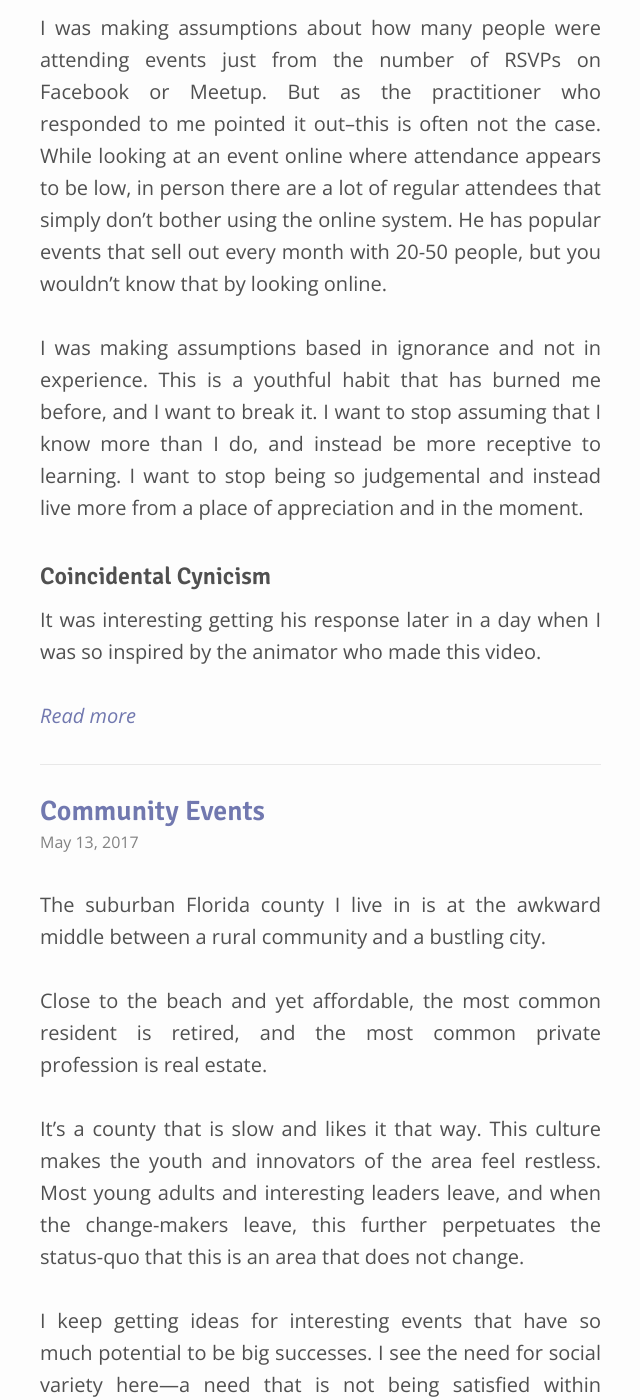
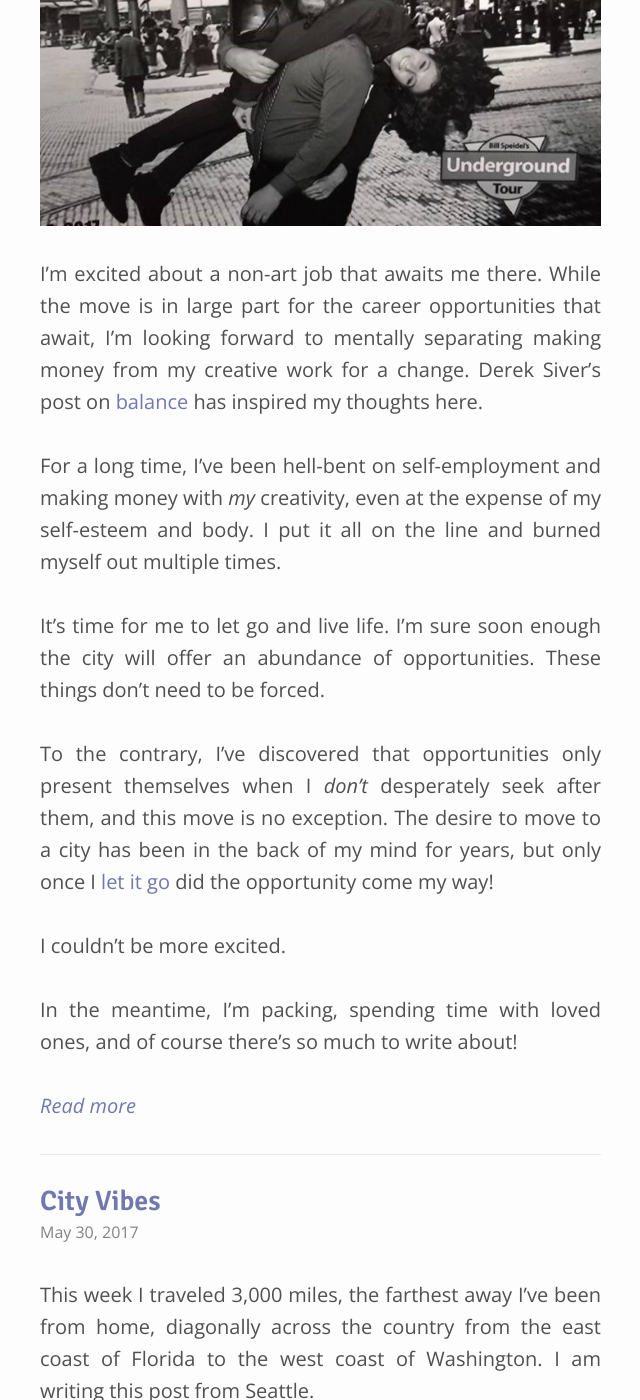
Before and after one commit to amandalynnelliott/amandalynnelliott.github.io-dev, a Jekyll site: the page built from index.html, in a window 1280 px wide and 1400 px high, scrolled down 1408 px. Shown: the whole window, without its empty margins (232-872 px from the left). Built offline with Jekyll 4.4.1, drawn with Linux system fonts in a browser that asks for light colours; nearby versions of some CDN libraries; the list of posts is cut into pages by our own code; some of the changed text lies outside the part shown.

Commit message:
New post - Moving to Seattle

```diff
--- /dev/null
+++ b/_posts/2017/2017-06-12-moving.md
@@ -0,0 +1,31 @@
+---
+layout: post
+title: "Moving to Seattle"
+categories: general announcements
+tags: moving
+author: "Amanda Lynn Elliott"
+permalink: /blog/2017/06/moving/
+excerpt_separator: <!--more-->
+---
+
+![me and Dante]({{site.url}}/assets/img/2017/06/waterfront.jpg)
+
+I am back in Florida now, but my stay will be short, as after some thinking, I've decided… This summer I'm moving to Seattle, Washington!
+
+It's quite a surprise to be moving clear across on the country like this, but it feels right. During my two week visit I was expecting to discover things that would make me hesitant, but it just confirmed for me that it's the right place and time to take the leap!
+
+Thankfully, the task of moving is not on me alone, as I'm moving in with Dante, who I stayed with during my visit.
+
+![the fireman carry]({{site.url}}/assets/img/2017/06/underground2.jpg)
+
+I'm excited about a non-art job that awaits me there. While the move is in large part for the career opportunities that await, I'm looking forward to mentally separating making money from my creative work for a change. Derek Siver's post on [balance](https://sivers.org/balance) has inspired my thoughts here.
+
+For a long time, I've been hell-bent on self-employment and making money with *my* creativity, even at the expense of my self-esteem and body. I put it all on the line and burned myself out multiple times.
+
+It's time for me to let go and live life. I'm sure soon enough the city will offer an abundance of opportunities. These things don't need to be forced.
+
+To the contrary, I've discovered that opportunities only present themselves when I *don't* desperately seek after them, and this move is no exception. The desire to move to a city has been in the back of my mind for years, but only once I [let it go]({{site.url}}/blog/2017/05/cynicism/) did the opportunity come my way!
+
+I couldn't be more excited.
+
+In the meantime, I'm packing, spending time with loved ones, and of course there's so much to write about!
```
Also changed, not shown: _pages/about.md (+2 -1 lines), README.md, assets/img/2017/06/underground2.jpg (added), assets/img/2017/06/waterfront.jpg (added), assets/img/me/underground2.jpg (added), assets/img/me/waterfront.jpg (added).
